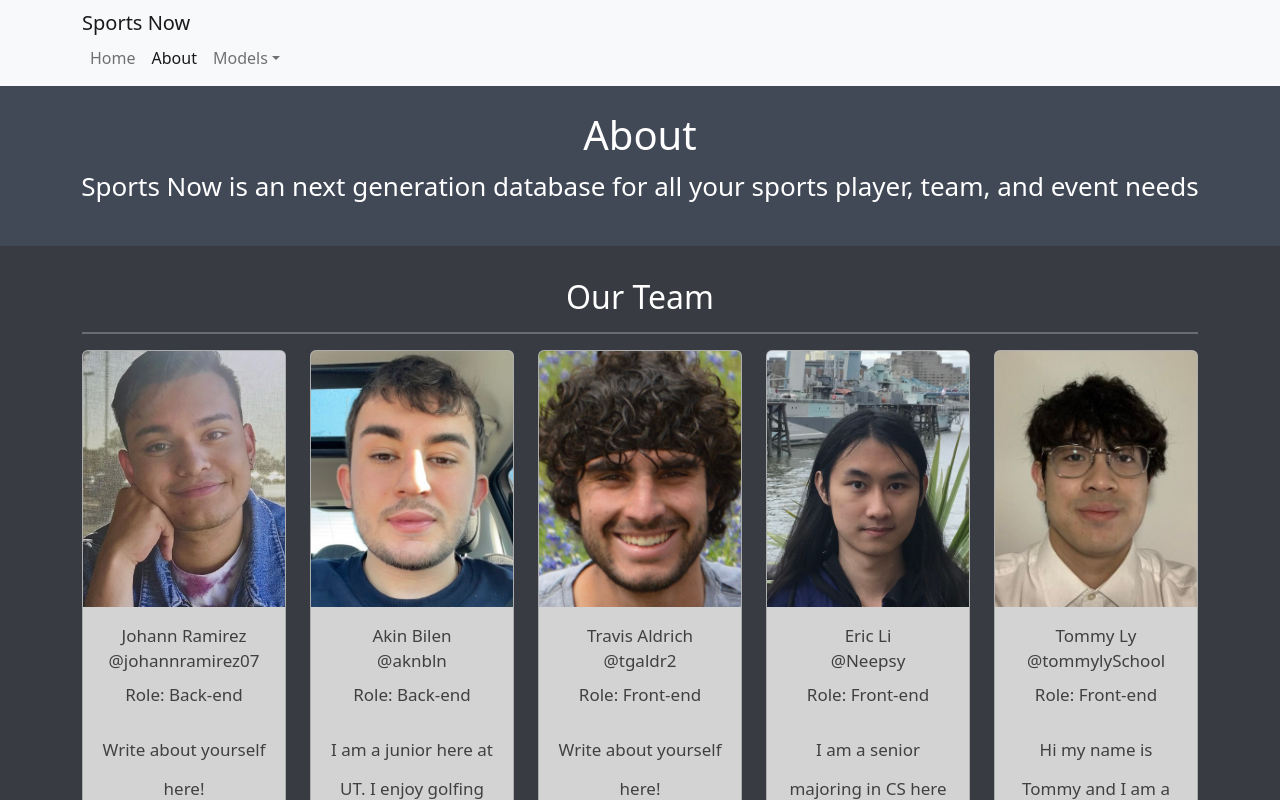
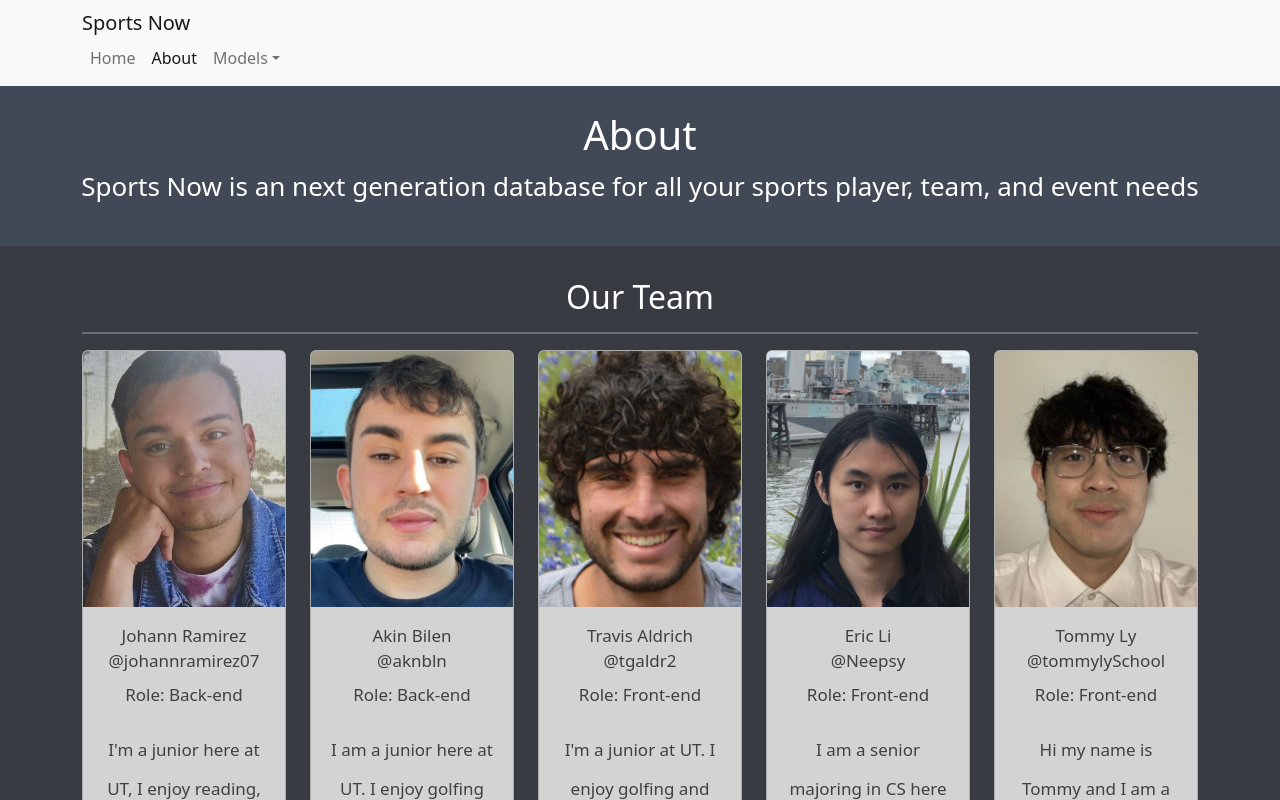
Before and after one commit to aknbln/sportsrightnow, a React (Create React App) app in the folder front-end/: page /about in a window 1280 px wide. Shown: the top 800 px of the page. Built offline with nearby package versions, Linux system fonts and the light colour scheme; no server answers.

Commit message:
finished writing bios for about

```diff
--- a/front-end/src/assets/TeamData.js
+++ b/front-end/src/assets/TeamData.js
@@ -16,7 +16,7 @@ const teamData = [
     email: "johannramirez05@gmail.com",
     image: JohannBio,
     role: "Back-end",
-    bio: "Write about yourself here!",
+    bio: "I'm a junior here at UT, I enjoy reading, gardening, cooking, and most of all, sleeping.",
     commits: 0,
     issues: 0,
     unit_tests: 0,
@@ -39,7 +39,7 @@ const teamData = [
     email: "tgaldr2@gmail.com",
     image: TravisBio,
     role: "Front-end",
-    bio: "Write about yourself here!",
+    bio: "I'm a junior at UT. I enjoy golfing and work as a soccer referee when not occupied with schoolwork.",
     commits: 0,
     issues: 0,
     unit_tests: 0,
```
